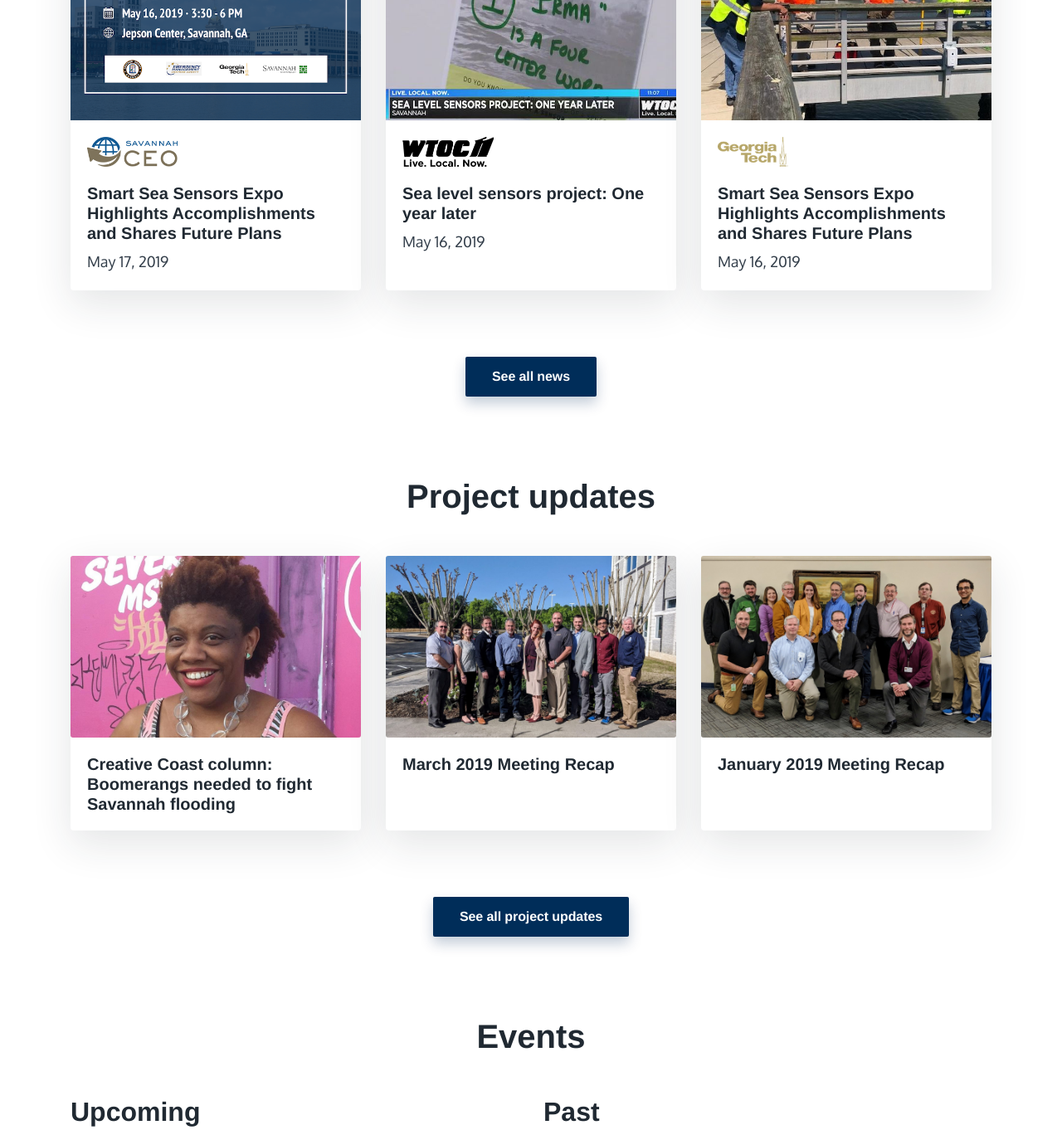
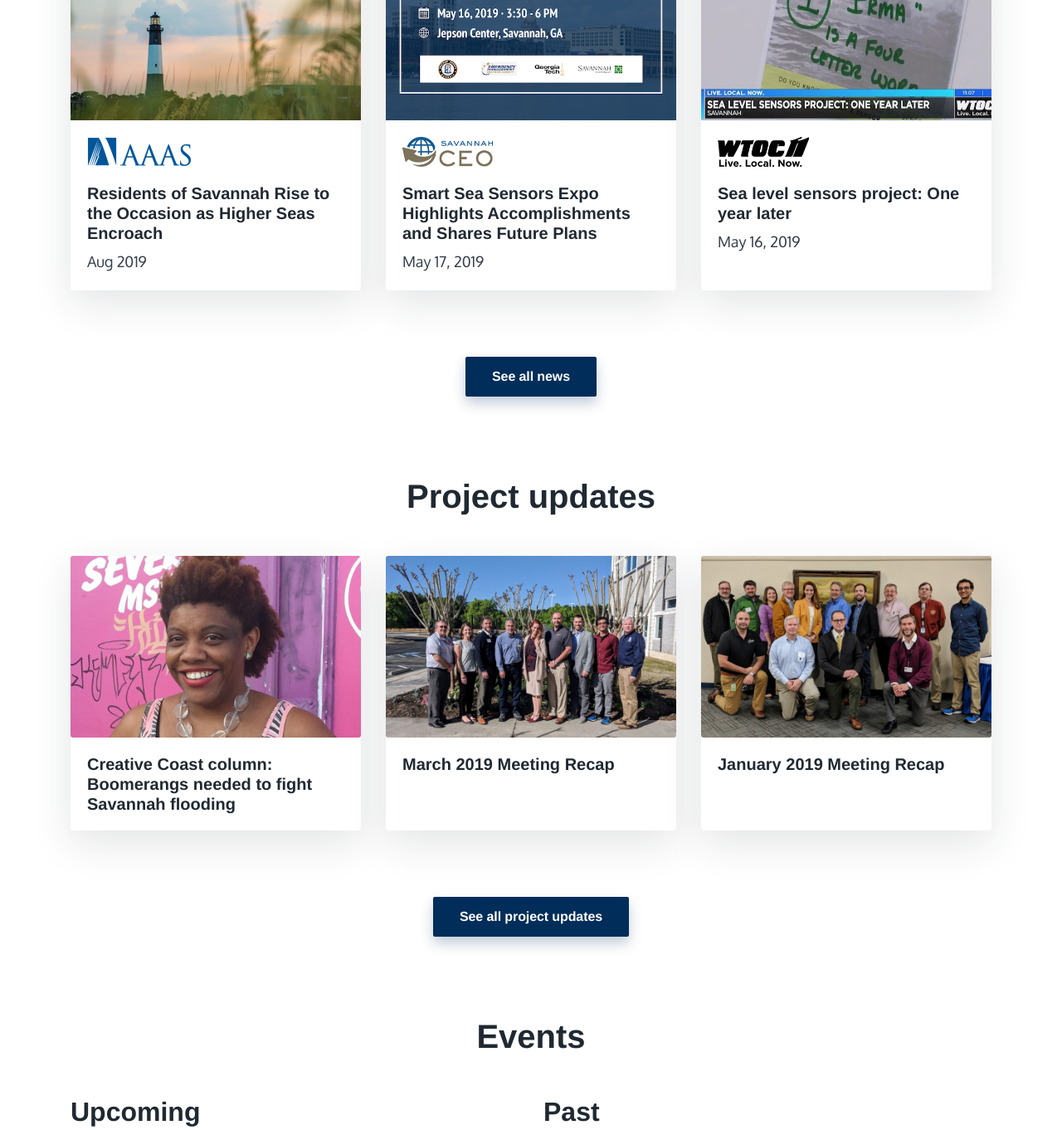
Before and after one commit to seongryoo/sealevelsensors.github.io, a Jekyll site: the page built from index.html, in a window 1280 px wide and 1400 px high, scrolled down 949 px, cut to the strip 38-1400 px from the top of the window. Shown: the whole strip at 83% size. Built offline with Jekyll 4.4.1, drawn with Linux system fonts in a browser that asks for light colours; nearby versions of some CDN libraries; some of the changed text lies outside the part shown.

Commit message:
Add article. Update events.

```diff
--- a/index.html
+++ b/index.html
@@ -30,6 +30,18 @@ layout: default
     <div class="row">
       <div class="col-md-4">
         <div class="card">
+          <a href="https://howwerespond.aaas.org/community-spotlight/residents-of-savannah-rise-to-the-occasion-as-higher-seas-encroach/" target="_blank">
+            <img class="card-img-top" src="/img/featured/aaas.jpg" alt="Lighthouse">
+            <div class="card-body">
+              <img class="source" src="/img/featured/aaas-logo.png" alt="AAAS logo">
+              <h4 class="card-title">Residents of Savannah Rise to the Occasion as Higher Seas Encroach</h4>
+              <p class="sub"><span class="date">Aug 2019</span></p>
+            </div>
+          </a>
+        </div>
+      </div>
+      <div class="col-md-4">
+        <div class="card">
           <a href="http://savannahceo.com/features/2019/05/smart-sea-sensors-expo-highlights-accomplishments-and-shares-future-plans" target="_blank">
             <img class="card-img-top" src="/img/featured/smart-sea-sensors-expo-highlights-accomplishments-and-shares-future-plans.png" alt="Smart Sea Level Sensors Expo banner">
             <div class="card-body">
@@ -47,18 +59,6 @@ layout: default
             <div class="card-body">
               <img class="source" src="/img/featured/wtoc-logo.png" alt="WTOC logo">
               <h4 class="card-title">Sea level sensors project: One year later</h4>
-              <p class="sub"><span class="date">May 16, 2019</span></p>
-            </div>
-          </a>
-        </div>
-      </div>
-      <div class="col-md-4">
-        <div class="card">
-          <a href="https://www.news.gatech.edu/2019/05/16/smart-sea-sensors-expo-highlights-accomplishments-and-shares-future-plans" target="_blank">
-            <img class="card-img-top" src="/img/featured/smart-sea-sensors-expo-highlights-accomplishments-and-shares-future-plans.jpg" alt="Russ Clark, Matt Gerig, Tom McDonald, and David Anderson install sensors">
-            <div class="card-body">
-              <img class="source" src="/img/featured/gt-logo.png" alt="Georgia Tech logo">
-              <h4 class="card-title">Smart Sea Sensors Expo Highlights Accomplishments and Shares Future Plans</h4>
               <p class="sub"><span class="date">May 16, 2019</span></p>
             </div>
           </a>
@@ -107,8 +107,10 @@ layout: default
     <div class="row">
       <div class="upcoming col-md-6">
         <h3>Upcoming</h3>
-        <!-- <p style="margin-top: 28px;">No events scheduled</p> -->
-
+        <p style="margin-top: 28px;">No events scheduled</p>
+      </div>
+      <div class="past col-md-6">
+        <h3>Past</h3>
         <div class="row">
           <div class="col-md-2 event-date">
             <h5 class="date-box-prefix">Thu</h5>
@@ -121,23 +123,6 @@ layout: default
             <h4 class="event-title">Aug 2019 Meeting</h4>
             <p class="event-time">GT Savannah</p>
             <p class="event-description">We will have our sixth meeting to discuss project updates and plan next steps.</p>
-          </div>
-        </div>
-      </div>
-      <div class="past col-md-6">
-        <h3>Past</h3>
-        <div class="row">
-          <div class="col-md-2 event-date">
-            <h5 class="date-box-prefix">Thu</h5>
-            <div class="date-box">
-              <h5>May</h5>
-              <h3>16</h3>
-            </div>
-          </div>
-          <div class="col-md-10 event-body">
-            <h4 class="event-title">May 2019 Expo</h4>
-            <p class="event-time">Jepson Center</p>
-            <p class="event-description">We will recap year one of the Smart Sea Level Sensors project and discuss plans for year two.</p>
             <!-- <p style="margin-bottom: 0"><a href="https://www.eventbrite.com/e/smart-sea-level-sensors-expo-tickets-60325267499" target="_blank">Learn more</a></p>   -->
           </div>
         </div>
```
Also changed, not shown: events.html (+5 -5 lines), news.html (+12 -0 lines), img/featured/aaas-logo.png (added), img/featured/aaas.jpg (added).
